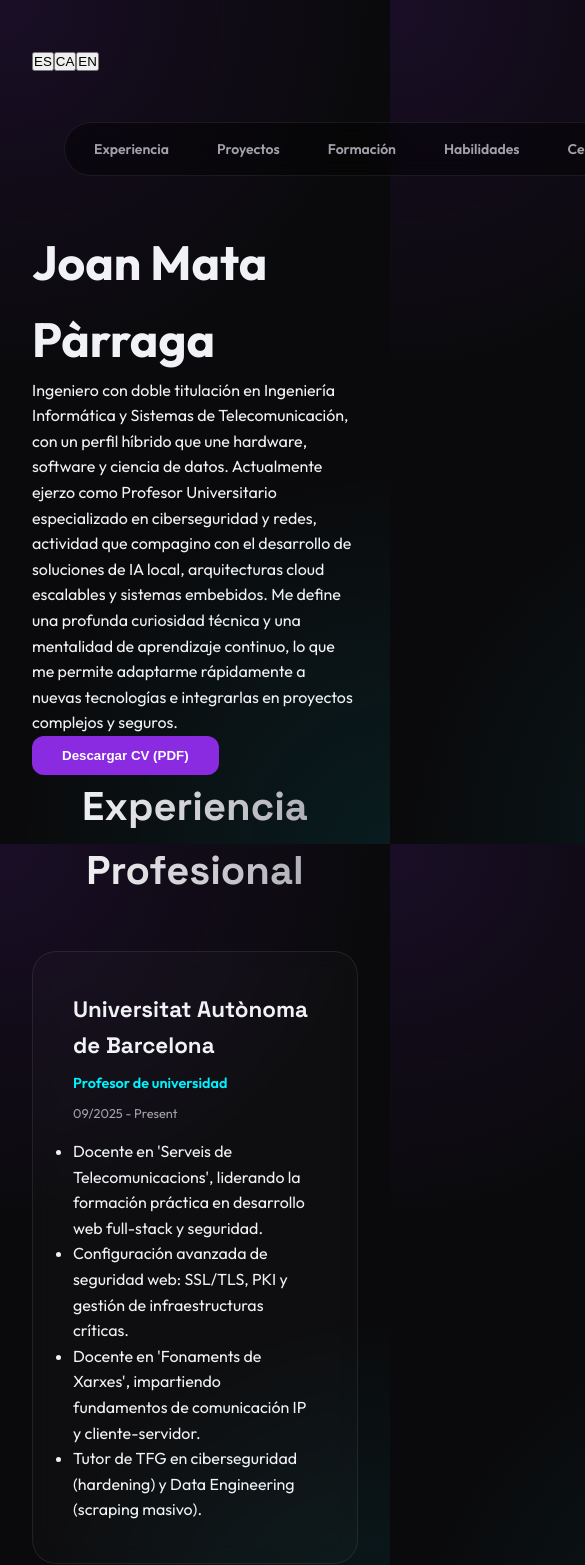
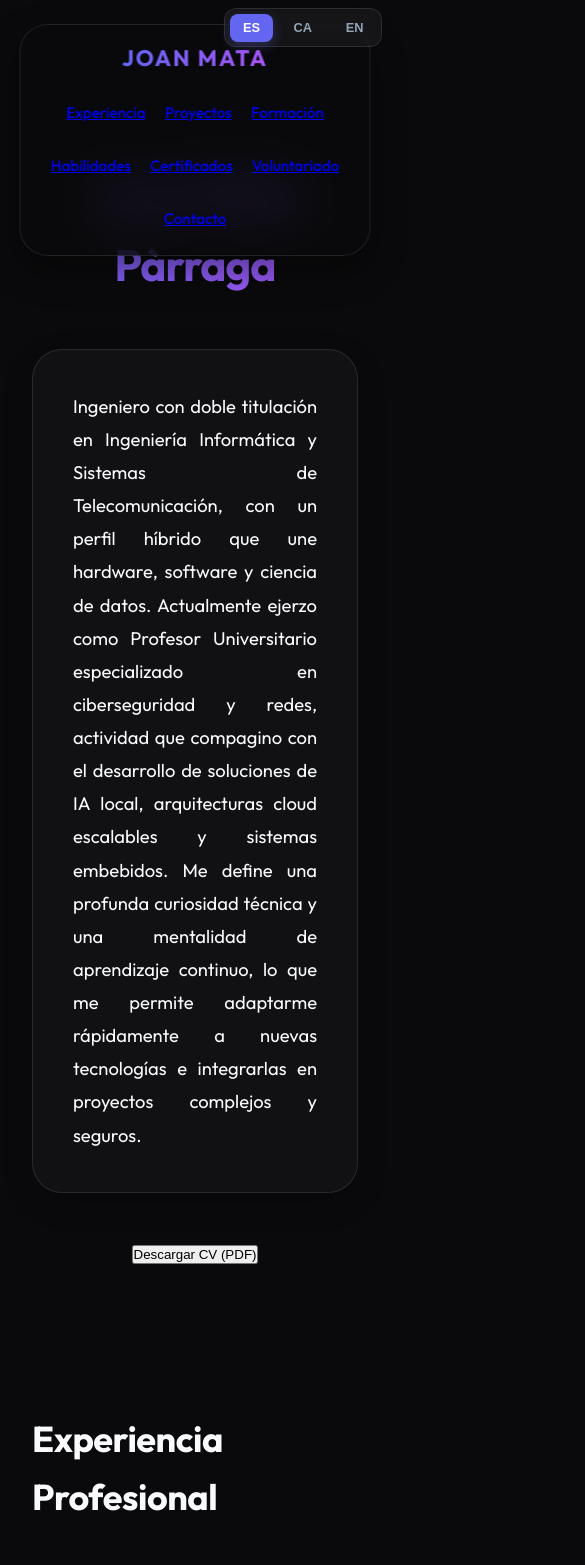
Before and after one commit to joan-mata/joanmata_web, a React (Vite) app: page / in a window 390 px wide. Shown: the top 1565 px of the page, 585 px wide, since content can reach past the window. Built offline with nearby package versions, Linux system fonts and the light colour scheme.

Commit message:
feat: restaurar css

```diff
--- a/src/components/common/Card.jsx
+++ b/src/components/common/Card.jsx
@@ -5,7 +5,7 @@ const Card = ({ title, subtitle, date, children, className = '', onClick, links,
 
   return (
     <div
-      className={`premium-card ${className} ${isClickable ? 'clickable-card' : ''}`}
+      className={`card ${className} ${isClickable ? 'clickable-card' : ''}`}
       onClick={onClick}
     >
       <div className="card-header">
@@ -29,7 +29,7 @@ const Card = ({ title, subtitle, date, children, className = '', onClick, links,
           {date && <span className="card-date">{date}</span>}
         </div>
       </div>
-      <div className="card-body">
+      <div className="card-content">
         {children}
       </div>
     </div>
--- a/src/components/layout/Footer.jsx
+++ b/src/components/layout/Footer.jsx
@@ -3,12 +3,11 @@ import { Link } from 'react-router-dom';
 
 const Footer = ({ name, email }) => {
   return (
-    <footer className="container">
+    <footer className="footer">
       <div className="footer-content">
         <p>&copy; {new Date().getFullYear()} {name}</p>
         <div style={{ display: 'flex', gap: '2rem', justifyContent: 'center', marginTop: '1rem' }}>
           <a href={`mailto:${email}`} className="btn-premium">{email}</a>
-          <Link to="/admin" className="btn-premium">Admin Portal</Link>
         </div>
       </div>
     </footer>
--- a/src/components/layout/Header.jsx
+++ b/src/components/layout/Header.jsx
@@ -25,13 +25,20 @@ const Header = ({ translations, isAdmin, onLogout, currentData }) => {
   };
 
   return (
-    <header className="container">
+    <header className="premium-nav">
+      <div className="logo" onClick={() => window.location.hash = '#/'}>
+        JOAN MATA
+      </div>
       <nav>
-        {Object.keys(translations.nav).map(key => (
-          <NavLink key={key} to={key === 'home' ? '/' : `/${key}`}>
-            {translations.nav[key]}
-          </NavLink>
-        ))}
+        <ul>
+          {Object.keys(translations.nav).map(key => (
+            <li key={key}>
+              <NavLink to={key === 'home' ? '/' : `/${key}`}>
+                {translations.nav[key]}
+              </NavLink>
+            </li>
+          ))}
+        </ul>
       </nav>
       {isAdmin && (
         <div className="admin-toolbar">
--- a/src/components/sections/Hero.jsx
+++ b/src/components/sections/Hero.jsx
@@ -17,20 +17,18 @@ const Hero = ({ name, subtitle, profileText, translations }) => {
   };
 
   return (
-    <section className="hero-section hero-centered">
-      <div className="hero-content">
-        <h1 className="hero-name">{name}</h1>
-        <p className="hero-subtitle">{subtitle}</p>
+    <section className="hero">
+      <h1 className="gradient-text">{name}</h1>
+      <p>{subtitle}</p>
 
-        <div className="hero-profile-box glass">
-          <p className="hero-profile">{profileText}</p>
-        </div>
+      <div className="profile-text">
+        {profileText}
+      </div>
 
-        <div className="hero-actions">
-          <button className="cta-button" onClick={handleDownload}>
-            {translations?.hero?.downloadCV || 'Download CV (PDF)'}
-          </button>
-        </div>
+      <div className="hero-actions" style={{ marginTop: '3rem' }}>
+        <button className="cta-button" onClick={handleDownload}>
+          {translations?.hero?.downloadCV || 'Download CV (PDF)'}
+        </button>
       </div>
     </section>
   );
--- a/src/index.css
+++ b/src/index.css
@@ -1,60 +1,397 @@
-@import url('https://fonts.googleapis.com/css2?family=Outfit:wght@300;400;600;800&family=Space+Grotesk:wght@300;400;500;700&display=swap');
-
 :root {
-  --primary: #8a2be2;
-  --primary-glow: rgba(138, 43, 226, 0.4);
-  --accent: #00f2ff;
   --bg-dark: #0a0a0c;
-  --glass: rgba(255, 255, 255, 0.02);
-  --glass-border: rgba(255, 255, 255, 0.08);
-  --text-main: #f0f2f5;
-  --text-dim: #a1a1aa;
-  --font-main: 'Outfit', sans-serif;
-  --font-mono: 'Space Grotesk', sans-serif;
+  --bg-card: rgba(255, 255, 255, 0.03);
+  --accent-primary: #6366f1;
+  --accent-secondary: #a855f7;
+  --text-primary: #f8fafc;
+  --text-dim: #94a3b8;
+  --glass: rgba(255, 255, 255, 0.05);
+  --glass-border: rgba(255, 255, 255, 0.1);
+  --transition: all 0.3s cubic-bezier(0.4, 0, 0.2, 1);
 }
 
-* { margin: 0; padding: 0; box-sizing: border-box; }
+* {
+  margin: 0;
+  padding: 0;
+  box-sizing: border-box;
+}
 
 body {
+  font-family: 'Outfit', -apple-system, BlinkMacSystemFont, "Segoe UI", Roboto, Helvetica, Arial, sans-serif;
   background-color: var(--bg-dark);
-  color: var(--text-main);
-  font-family: var(--font-main);
-  background-image:
-    radial-gradient(circle at 0% 0%, rgba(138, 43, 226, 0.12) 0%, transparent 40%),
-    radial-gradient(circle at 100% 100%, rgba(0, 242, 255, 0.08) 0%, transparent 40%);
-  background-attachment: fixed;
+  color: var(--text-primary);
   line-height: 1.6;
+  -webkit-font-smoothing: antialiased;
 }
 
-.container { max-width: 1100px; margin: 0 auto; padding: 3rem 2rem; }
+.container {
+  max-width: 1200px;
+  margin: 0 auto;
+  padding: 2rem;
+  padding-top: 8rem;
+}
 
-header { text-align: center; margin-bottom: 6rem; }
-nav { display: inline-flex; background: rgba(0,0,0,0.4); padding: 5px; border-radius: 100px; border: 1px solid var(--glass-border); backdrop-filter: blur(15px); }
-nav a { color: var(--text-dim); text-decoration: none; padding: 10px 24px; border-radius: 100px; font-weight: 600; font-size: 14px; transition: 0.3s; }
-nav a:hover { color: #fff; }
-nav a.active { background: var(--primary); color: #fff; box-shadow: 0 5px 15px var(--primary-glow); }
+/* Language Switcher */
+.language-switcher {
+  position: fixed;
+  top: 1rem;
+  right: 1.5rem;
+  z-index: 1001;
+  display: flex;
+  gap: 0.5rem;
+  background: var(--glass);
+  padding: 0.3rem;
+  border-radius: 12px;
+  backdrop-filter: blur(10px);
+  border: 1px solid var(--glass-border);
+}
 
-.section-title { font-size: 2.5rem; font-family: var(--font-mono); margin-bottom: 3rem; text-align: center; background: linear-gradient(to right, #fff, var(--text-dim)); -webkit-background-clip: text; background-clip: text; -webkit-text-fill-color: transparent; }
+.language-switcher button {
+  background: transparent;
+  border: none;
+  color: var(--text-dim);
+  padding: 0.4rem 0.8rem;
+  font-size: 0.8rem;
+  font-weight: 600;
+  cursor: pointer;
+  border-radius: 8px;
+  transition: var(--transition);
+}
 
-.card-grid { display: grid; grid-template-columns: repeat(auto-fit, minmax(320px, 1fr)); gap: 2.5rem; }
-.premium-card { background: var(--glass); border: 1px solid var(--glass-border); border-radius: 24px; padding: 2.5rem; transition: 0.4s; position: relative; backdrop-filter: blur(10px); }
-.premium-card:hover { transform: translateY(-5px); border-color: rgba(138, 43, 226, 0.4); background: rgba(255,255,255,0.04); }
+.language-switcher button.active {
+  background: var(--accent-primary);
+  color: white;
+  box-shadow: 0 4px 12px rgba(99, 102, 241, 0.3);
+}
 
-.card-title { font-size: 1.4rem; font-family: var(--font-mono); margin-bottom: 0.5rem; }
-.card-subtitle { color: var(--accent); font-weight: 600; font-size: 0.9rem; margin-bottom: 0.5rem; }
-.card-date { color: var(--text-dim); font-size: 0.8rem; display: block; margin-bottom: 1rem; }
+/* Premium Navigation */
+.premium-nav {
+  position: fixed;
+  top: 1.5rem;
+  left: 50%;
+  transform: translateX(-50%);
+  width: 90%;
+  max-width: 1100px;
+  height: 4.5rem;
+  background: rgba(10, 10, 12, 0.75);
+  backdrop-filter: blur(25px);
+  -webkit-backdrop-filter: blur(25px);
+  border: 1px solid var(--glass-border);
+  border-radius: 28px;
+  display: flex;
+  align-items: center;
+  justify-content: space-between;
+  padding: 0 2.5rem;
+  z-index: 1000;
+  box-shadow: 0 15px 35px rgba(0, 0, 0, 0.4);
+}
 
-.badge { background: rgba(255,255,255,0.05); border: 1px solid var(--glass-border); padding: 4px 10px; border-radius: 6px; font-size: 12px; color: var(--text-dim); }
+.logo {
+  font-size: 1.4rem;
+  font-weight: 900;
+  letter-spacing: 2px;
+  background: linear-gradient(to right, var(--accent-primary), var(--accent-secondary));
+  background-clip: text;
+  -webkit-background-clip: text;
+  color: transparent;
+  cursor: pointer;
+  transition: var(--transition);
+}
 
-.cta-button { background: var(--primary); color: #fff; border: none; padding: 12px 30px; border-radius: 12px; font-weight: 700; cursor: pointer; transition: 0.3s; }
-.cta-button:hover { background: #9d4ded; transform: translateY(-2px); box-shadow: 0 5px 20px var(--primary-glow); }
+.logo:hover {
+  transform: scale(1.05);
+  filter: brightness(1.2);
+}
 
-.admin-icon { background: var(--primary); color: #fff; border: none; width: 32px; height: 32px; border-radius: 50%; cursor: pointer; position: absolute; top: 1rem; right: 1rem; opacity: 0; transition: 0.3s; display: flex; align-items: center; justify-content: center; }
-.premium-card:hover .admin-icon { opacity: 1; }
+nav ul {
+  display: flex;
+  list-style: none;
+  gap: 1.5rem;
+}
 
-.admin-toolbar { position: fixed; bottom: 2rem; right: 2rem; background: #000; border: 1px solid var(--glass-border); padding: 10px; border-radius: 12px; display: flex; gap: 10px; z-index: 1000; }
+nav ul li {
+  font-size: 0.95rem;
+  font-weight: 500;
+  color: var(--text-dim);
+  cursor: pointer;
+  transition: var(--transition);
+  position: relative;
+  padding: 0.5rem 0.2rem;
+}
 
+nav ul li:hover {
+  color: var(--text-primary);
+}
+
+nav ul li.active {
+  color: var(--text-primary);
+  font-weight: 600;
+}
+
+nav ul li.active::after {
+  content: '';
+  position: absolute;
+  bottom: -2px;
+  left: 0;
+  width: 100%;
+  height: 2px;
+  background: var(--accent-primary);
+  border-radius: 2px;
+  box-shadow: 0 0 15px var(--accent-primary);
+}
+
+/* Hero Section */
+.hero {
+  text-align: center;
+  padding-bottom: 4rem;
+}
+
+.hero h1 {
+  font-size: 4.5rem;
+  font-weight: 900;
+  margin-bottom: 1.5rem;
+  letter-spacing: -1px;
+}
+
+.hero p {
+  font-size: 1.4rem;
+  color: var(--text-dim);
+  max-width: 900px;
+  margin: 0 auto;
+  font-weight: 300;
+}
+
+.profile-text {
+  margin-top: 3rem !important;
+  font-size: 1.15rem !important;
+  color: var(--text-primary) !important;
+  text-align: justify;
+  background: var(--bg-card);
+  padding: 2.5rem;
+  border-radius: 30px;
+  border: 1px solid var(--glass-border);
+  line-height: 1.8;
+  box-shadow: 0 10px 30px rgba(0,0,0,0.2);
+}
+
+.gradient-text {
+  background: linear-gradient(135deg, var(--accent-primary), var(--accent-secondary));
+  background-clip: text;
+  -webkit-background-clip: text;
+  color: transparent;
+}
+
+/* Sections */
+.section-title {
+  font-size: 2.25rem;
+  font-weight: 800;
+  margin: 5rem 0 2.5rem;
+  letter-spacing: -0.5px;
+}
+
+/* Cards */
+.card-grid {
+  display: grid;
+  grid-template-columns: repeat(auto-fit, minmax(450px, 1fr));
+  gap: 2rem;
+}
+
+.card {
+  background: var(--bg-card);
+  border: 1px solid var(--glass-border);
+  border-radius: 28px;
+  padding: 2.5rem;
+  transition: var(--transition);
+  display: flex;
+  flex-direction: column;
+  position: relative;
+}
+
+.card:hover {
+  transform: translateY(-8px);
+  background: rgba(255, 255, 255, 0.06);
+  border-color: rgba(99, 102, 241, 0.4);
+  box-shadow: 0 25px 50px -12px rgba(0, 0, 0, 0.5);
+}
+
+.card-header {
+  display: flex;
+  justify-content: space-between;
+  align-items: flex-start;
+  margin-bottom: 1.5rem;
+  gap: 1rem;
+}
+
+.card-title {
+  font-size: 1.4rem;
+  font-weight: 700;
+  color: var(--text-primary);
+  line-height: 1.3;
+}
+
+.card-subtitle {
+  font-size: 1.1rem;
+  color: var(--accent-primary);
+  margin-top: 0.5rem;
+  font-weight: 500;
+}
+
+.card-date {
+  font-size: 0.85rem;
+  color: var(--text-dim);
+  background: var(--glass);
+  padding: 0.4rem 1rem;
+  border-radius: 99px;
+  border: 1px solid var(--glass-border);
+  white-space: nowrap;
+}
+
+.card-list {
+  list-style: none;
+  margin-top: auto;
+}
+
+.card-list li {
+  margin-bottom: 0.8rem;
+  padding-left: 1.75rem;
+  position: relative;
+  color: var(--text-dim);
+  font-size: 1rem;
+}
+
+.card-list li::before {
+  content: '→';
+  position: absolute;
+  left: 0;
+  color: var(--accent-primary);
+  font-weight: bold;
+}
+
+.card-content {
+  color: var(--text-dim);
+  font-size: 1.05rem;
+}
+
+.badge-container {
+  display: flex;
+  flex-wrap: wrap;
+  gap: 0.8rem;
+  margin-top: 1.5rem;
+}
+
+.badge {
+  background: rgba(99, 102, 241, 0.1);
+  color: var(--accent-primary);
+  padding: 0.6rem 1.2rem;
+  border-radius: 14px;
+  font-size: 0.85rem;
+  font-weight: 600;
+  border: 1px solid rgba(99, 102, 241, 0.2);
+  transition: var(--transition);
+}
+
+.card:hover .badge {
+  background: rgba(99, 102, 241, 0.2);
+  border-color: var(--accent-primary);
+}
+
+/* Footer */
+.footer {
+  margin-top: 10rem;
+  padding: 6rem 2rem;
+  border-top: 1px solid var(--glass-border);
+  text-align: center;
+  color: var(--text-dim);
+}
+
+/* Admin Styles */
+.admin-icon {
+  background: var(--accent-primary);
+  color: #fff;
+  border: none;
+  width: 32px;
+  height: 32px;
+  border-radius: 50%;
+  cursor: pointer;
+  position: absolute;
+  top: 1rem;
+  right: 1rem;
+  opacity: 0;
+  transition: var(--transition);
+  display: flex;
+  align-items: center;
+  justify-content: center;
+  z-index: 10;
+  box-shadow: 0 4px 12px rgba(99, 102, 241, 0.4);
+}
+
+.card:hover .admin-icon {
+  opacity: 1;
+}
+
+.admin-toolbar {
+  position: fixed;
+  bottom: 2rem;
+  right: 2rem;
+  background: rgba(10, 10, 12, 0.9);
+  backdrop-filter: blur(20px);
+  border: 1px solid var(--glass-border);
+  padding: 12px;
+  border-radius: 16px;
+  display: flex;
+  gap: 12px;
+  z-index: 2000;
+  box-shadow: 0 10px 30px rgba(0, 0, 0, 0.5);
+}
+
+.admin-tool-btn {
+  background: var(--glass);
+  border: 1px solid var(--glass-border);
+  color: var(--text-primary);
+  padding: 8px 16px;
+  border-radius: 8px;
+  font-size: 0.8rem;
+  font-weight: 600;
+  cursor: pointer;
+  transition: var(--transition);
+}
+
+.admin-tool-btn:hover {
+  background: var(--accent-primary);
+  border-color: var(--accent-primary);
+}
+
+.section-header-admin {
+  display: flex;
+  align-items: center;
+  justify-content: space-between;
+  margin-bottom: 0px;
+}
+
+/* Responsive */
 @media (max-width: 768px) {
-  .hero-name { font-size: 3rem; }
-  .card-grid { grid-template-columns: 1fr; }
+  .container {
+    padding-top: 10rem;
+  }
+  .premium-nav {
+    height: auto;
+    padding: 1rem;
+    flex-direction: column;
+    gap: 1rem;
+  }
+  nav ul {
+    gap: 0.8rem;
+    flex-wrap: wrap;
+    justify-content: center;
+  }
+  .hero h1 {
+    font-size: 2.75rem;
+  }
+  .card-grid {
+    grid-template-columns: 1fr;
+  }
+  .language-switcher {
+    top: 0.5rem;
+    right: 0.5rem;
+  }
 }
```
